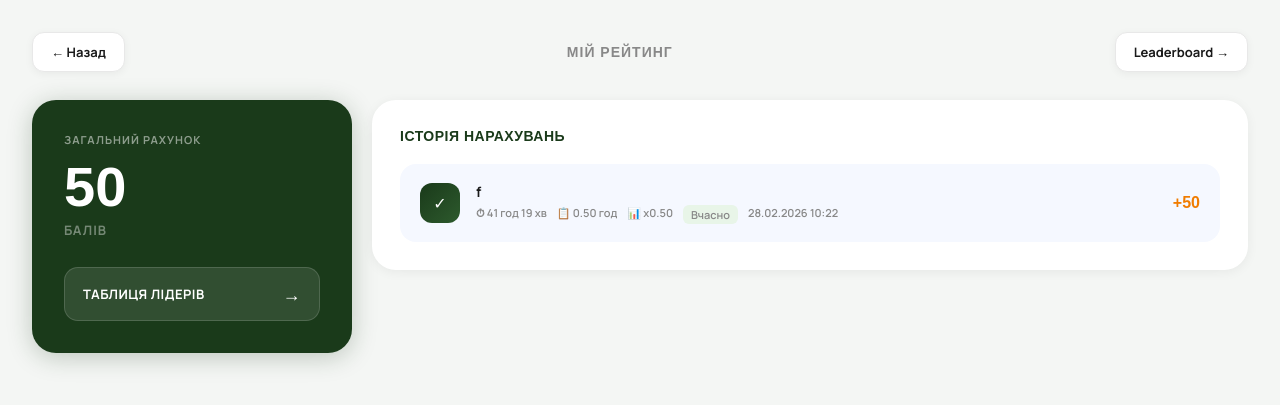
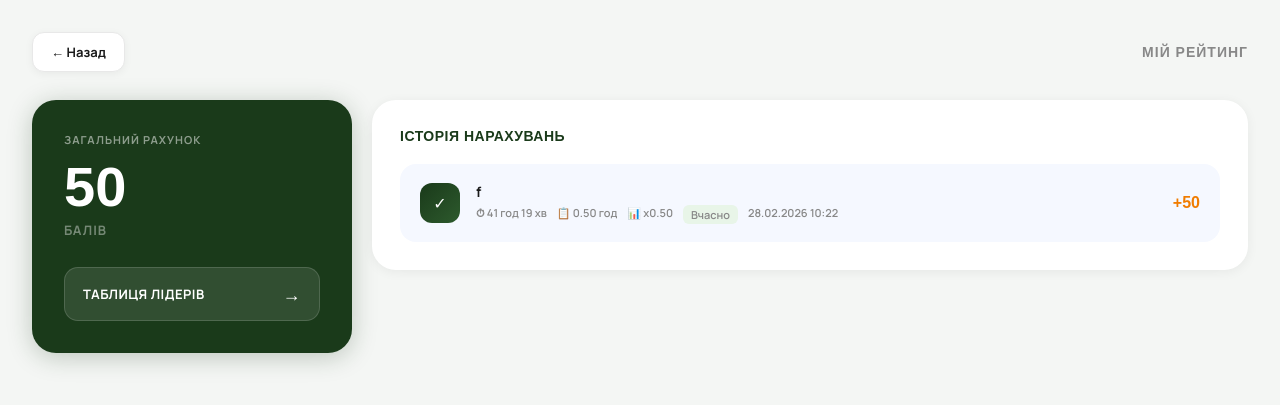
Before and after one commit to SherbynaEugene/Today_project, a Django app: page /rating/my_rating/ in a window 1280 px wide. Shown: the top 405 px of the page. Run offline with Django 5.2, Linux system fonts and the light colour scheme; a user stored in the database is signed in; data comes from the database, SQL or seed files in the repository; some web fonts are replaced.

Commit message:
Remove leaderboard link from my_rating.html
Removed the leaderboard link from the my_rating.html template.

```diff
--- a/rating/templates/rating/my_rating.html
+++ b/rating/templates/rating/my_rating.html
@@ -246,7 +246,6 @@
 <div class="page-header">
   <a href="{% url 'myapp:user_desktop' %}" class="back-btn">← Назад</a>
   <div class="page-title">Мій рейтинг</div>
-  <a href="{% url 'rating:leaderboard' %}" class="back-btn">Leaderboard →</a>
 </div>
 
 <div class="layout">
```
